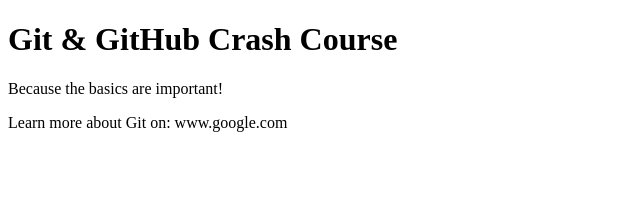
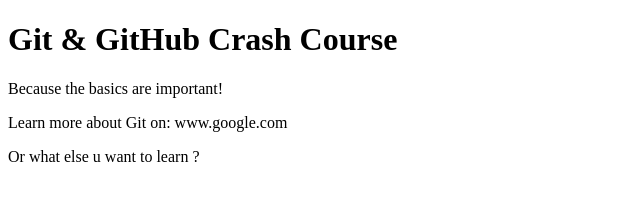
Before and after one commit to hejoes/git_learn, a plain HTML site: page index.html in a window 1280 px wide. Shown: the whole page, without its empty margins (0-640 px from the left). Drawn offline with Linux system fonts and the light colour scheme.

Commit message:
what else

```diff
--- a/index.html
+++ b/index.html
@@ -10,5 +10,6 @@
     <h1>Git & GitHub Crash Course</h1>
     <p>Because the basics are important!</p>
     <p>Learn more about Git on: www.google.com</p>
+    <p>Or what else u want to learn ?</p>
   </body>
 </html>
```
